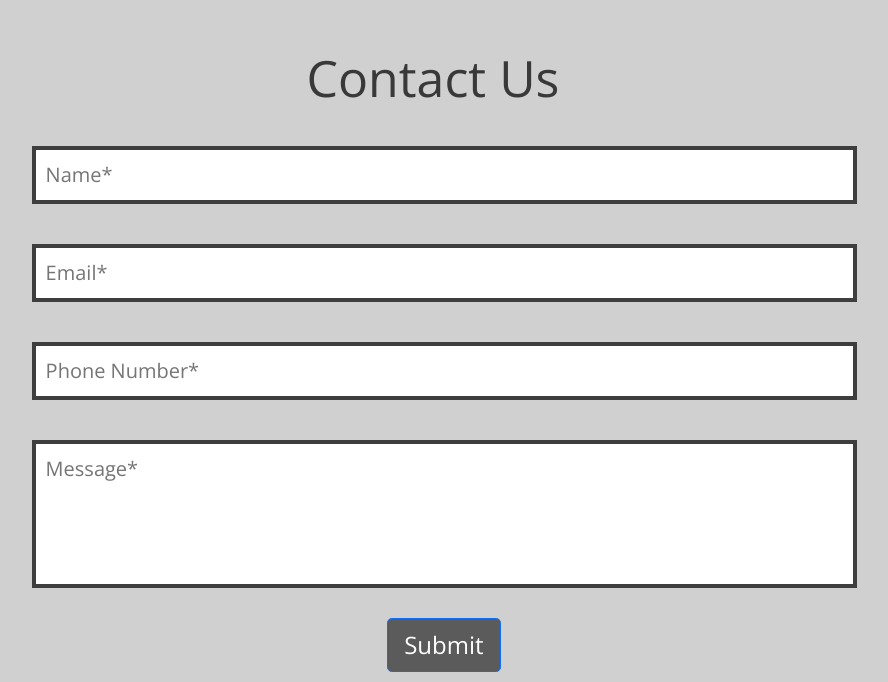
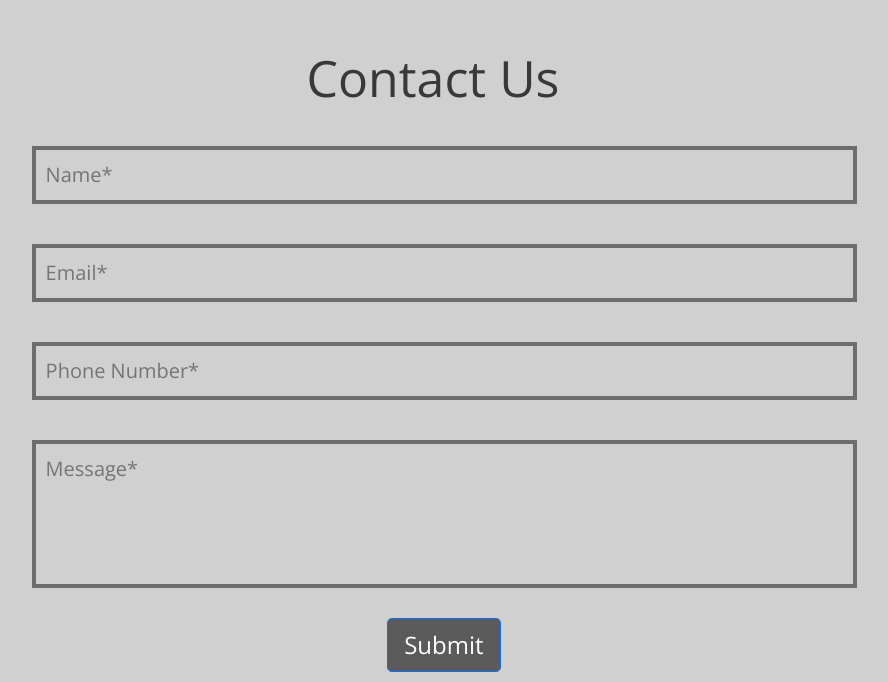
Before and after one commit to Mithrandir98/BookMyFlight, a website: page views/index.html in a window 1280 px wide. Shown: the part 2618-3300 px from the top of the page, without its empty margins (207-1095 px from the left). Drawn offline with nearby package versions, Linux system fonts and the light colour scheme.

Commit message:
fixed contact edits

```diff
--- a/public/css/master.css
+++ b/public/css/master.css
@@ -238,42 +238,46 @@ body {
 }
 
 .contact-name {
-  border: 4px solid rgb(31, 31, 31, 0.858);
+  border: 4px solid rgb(31, 31, 31, 0.558);
   width: 50%;
   font-size: 20px;
   margin-right: 30px;
   margin-left: 18%;
   padding: 10px;
+  background-color: rgb(208, 208, 208);
 }
 
 .contact-email {
-  border: 4px solid rgb(31, 31, 31, 0.858);
+  border: 4px solid rgb(31, 31, 31, 0.558);
   width: 50%;
   font-size: 20px;
   margin-right: 30px;
   margin-top: 40px;
   margin-left: 18%;
   padding: 10px;
+  background-color: rgb(208, 208, 208);
 }
 
 .contact-phone {
-  border: 4px solid rgb(31, 31, 31, 0.858);
+  border: 4px solid rgb(31, 31, 31, 0.558);
   width: 50%;
   font-size: 20px;
   margin-right: 30px;
   margin-left: 18%;
   margin-top: 40px;
   padding: 10px;
+  background-color: rgb(208, 208, 208);
 }
 
 .contact-message {
-  border: 4px solid rgb(31, 31, 31, 0.858);
+  border: 4px solid rgb(31, 31, 31, 0.558);
   width: 50%;
   font-size: 20px;
   margin-right: 30px;
   margin-left: 18%;
   margin-top: 40px;
   padding: 10px 10px 100px 10px;
+  background-color: rgb(208, 208, 208);
 }
 
 .btn-contact {
```
